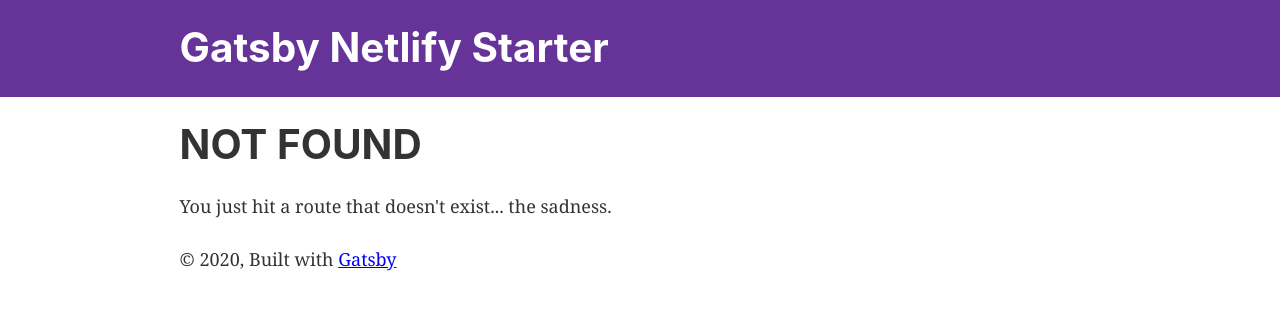
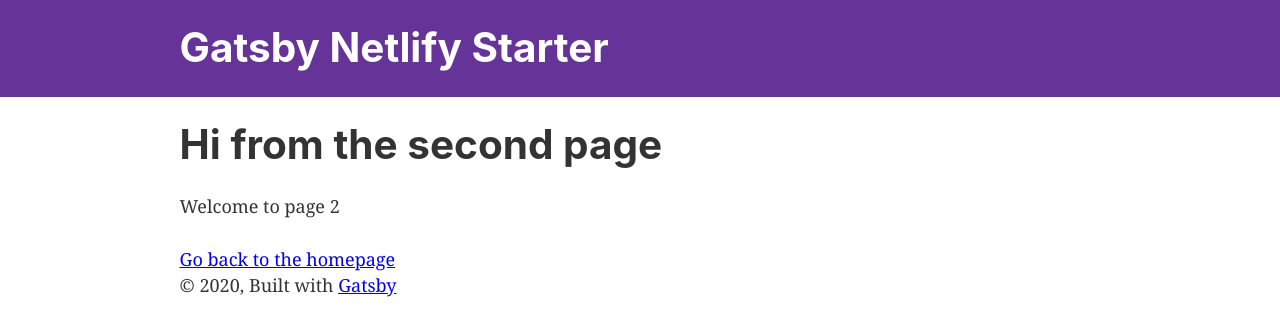
Before and after one commit to magpienath/gatsby-hello-world-blog, a Gatsby site: page /blog in a window 1280 px wide. Before the commit this address had no page. Built offline with nearby package versions, Linux system fonts and the light colour scheme; Gatsby itself is replaced by a stand-in of ours.

Commit message:
update blog

```diff
--- /dev/null
+++ b/src/pages/blog.js
@@ -0,0 +1,31 @@
+import React from "react"
+import { Link, graphql } from "gatsby"
+
+import Layout from "../components/layout"
+import SEO from "../components/seo"
+
+const SecondPage = ({data}) => (
+  <Layout>
+    <SEO title="Page two" />
+    <h1>Hi from the second page</h1>
+    <p>Welcome to page 2</p>
+    <Link to="/">Go back to the homepage</Link>
+  </Layout>
+)
+
+export default SecondPage
+
+// export const pageQuery = graphql`
+//   query {
+//     allMarkdownRemark(sort: { fields: [frontmatter__date], order: DESC }) {
+//       edges {
+//         node {
+//           excerpt
+//           fields {
+//             slug
+//           }
+//         }
+//       }
+//     }
+//   }
+// `
--- a/src/pages/index.js
+++ b/src/pages/index.js
@@ -14,7 +14,7 @@ const IndexPage = () => (
     <div style={{ maxWidth: `300px`, marginBottom: `1.45rem` }}>
       <Image />
     </div>
-    <Link to="/page-2/">Go to page 2</Link>
+    <Link to="/blog/">Go to Blogs</Link>
   </Layout>
 )
 
```
Also changed, not shown: src/pages/page-2.js (deleted, +0 -16 lines).
